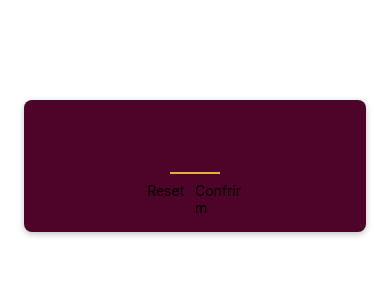
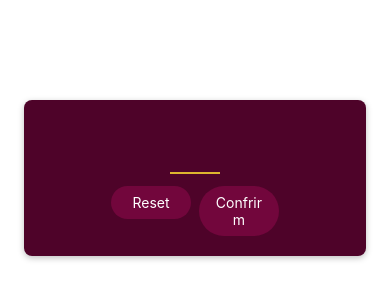
Before and after one commit to sz-adam/React-Native-Udemy-Game, a React Native app: screen / in a window 390 px wide. Shown: the top 300 px of the page. Built offline with nearby package versions, Linux system fonts and the light colour scheme.

Commit message:
gameButtons style android and ios

```diff
--- a/components/PrimaryButton.jsx
+++ b/components/PrimaryButton.jsx
@@ -1,14 +1,49 @@
 
-import { Text, View } from 'react-native'
+import { Text, View, Pressable, StyleSheet } from 'react-native'
 
-function PrimaryButton({children}) {
+function PrimaryButton({ children }) {
+
+  function presshandler() {
+    console.log('pressed')
+  }
+
+
   return (
-    <View>
-        <Text>
-            {children}
+
+    <View style={styles.buttonOuterConteiner}>
+      <Pressable
+        style={({ pressed }) => pressed ? [styles.buttonInnerContainer, styles.pressed] : styles.buttonInnerContainer}
+        onPress={presshandler}
+        android_ripple={{ color: '#92063c' }}>
+        <Text style={styles.buttonText}>
+          {children}
         </Text>
+      </Pressable>
     </View>
   )
 }
 
 export default PrimaryButton
+
+const styles = StyleSheet.create({
+  buttonOuterConteiner: {
+    borderRadius: 28,
+    margin: 4,
+    overflow: 'hidden',
+
+  },
+  buttonInnerContainer: {
+    backgroundColor: '#72063c',
+    paddingVertical: 8,
+    paddingHorizontal: 16,
+    elevation: 2,
+
+  },
+  buttonText: {
+    color: 'white',
+    textAlign: 'center',
+  },
+  pressed: { //ios button
+    opacity: 0.75,
+  },
+})
```
